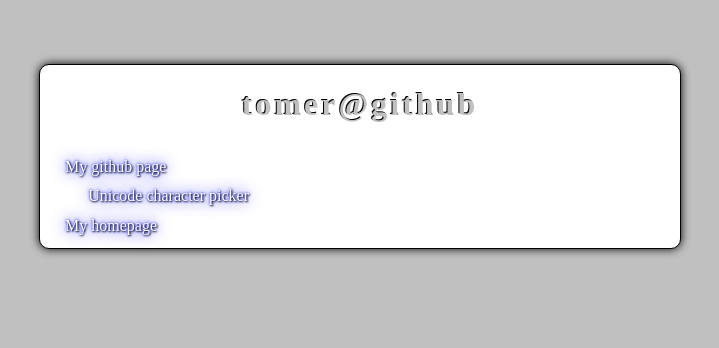
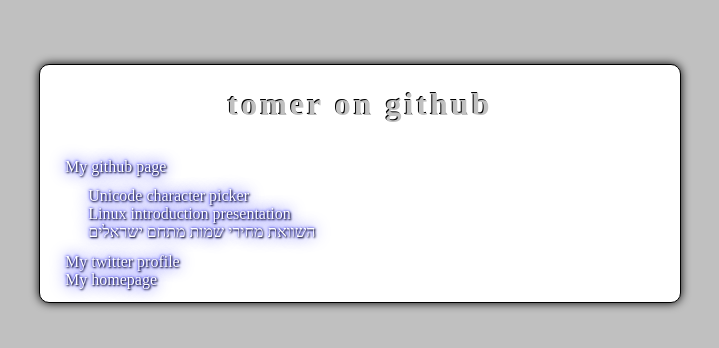
Before and after one commit to tomer/tomer.github.com, a plain HTML site: page index.html in a window 1280 px wide. Shown: the whole page, without its empty margins (280-999 px from the left). Drawn offline with Linux system fonts and the light colour scheme.

Commit message:
Updating index.html

```diff
--- a/index.html
+++ b/index.html
@@ -49,15 +49,18 @@ body {
 </head>
 
 <body>
-  <h1>tomer@github</h1>
+  <h1>tomer on github</h1>
 
   <ul>
     <li><a href="https://github.com/tomer/">My github page</a>
       <ul>
         <li><a href="http://tomer.github.com/characterPicker/">Unicode character picker</a></li>
+        <li><a href="http://tomer.github.io/linux101">Linux introduction presentation</a></li>
+        <li lang="he"><a href="http://tomer.github.io/IsraeliDomains">השוואת מחירי שמות מתחם ישראלים</a></li>
       </ul>
     </li>
 
+    <li><a href="https://twitter.com/tomer">My twitter profile</a></li>
     <li><a href="http://tomercohen.com">My homepage</a></li>
   </ul>
 </body>
```
